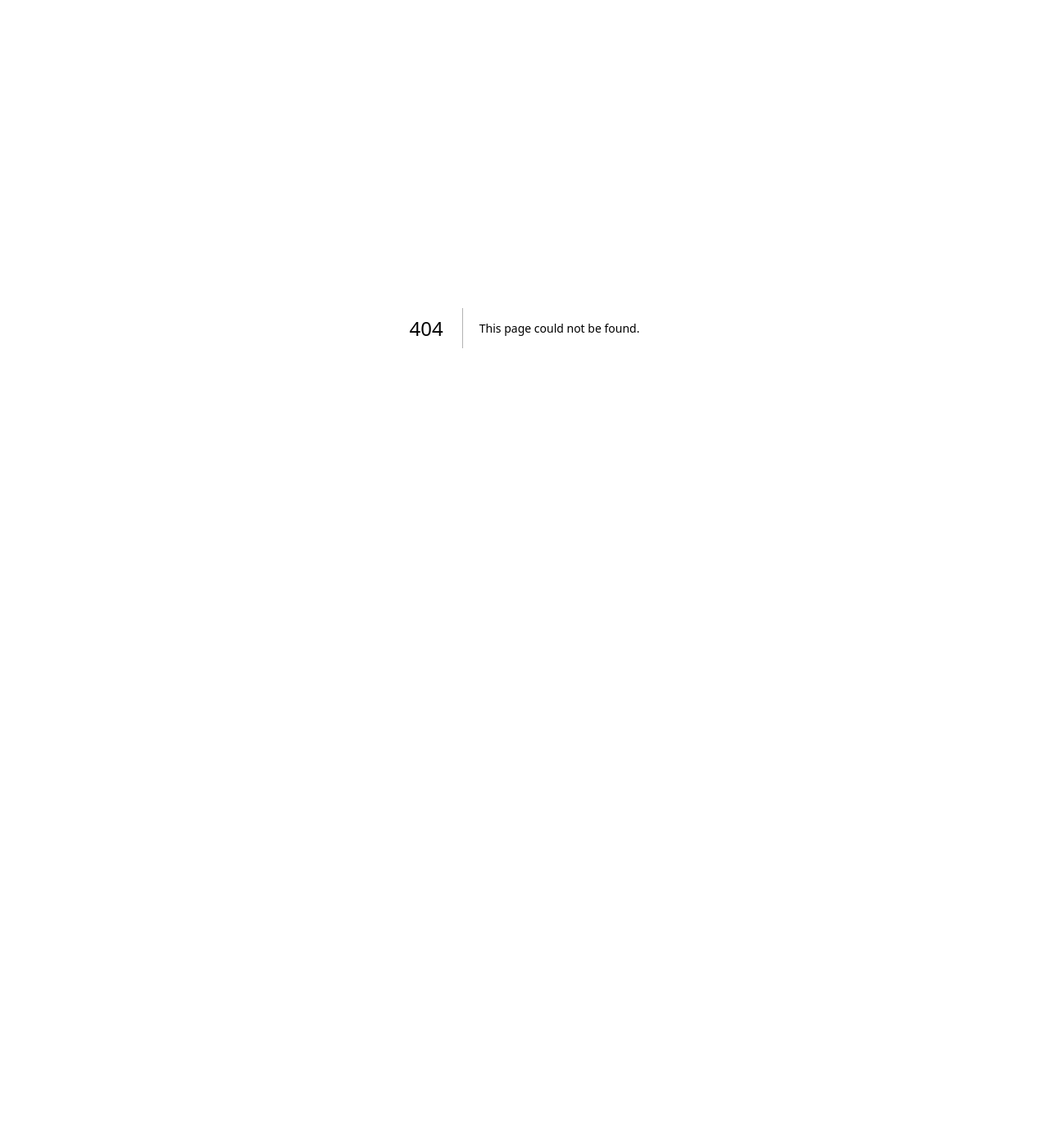
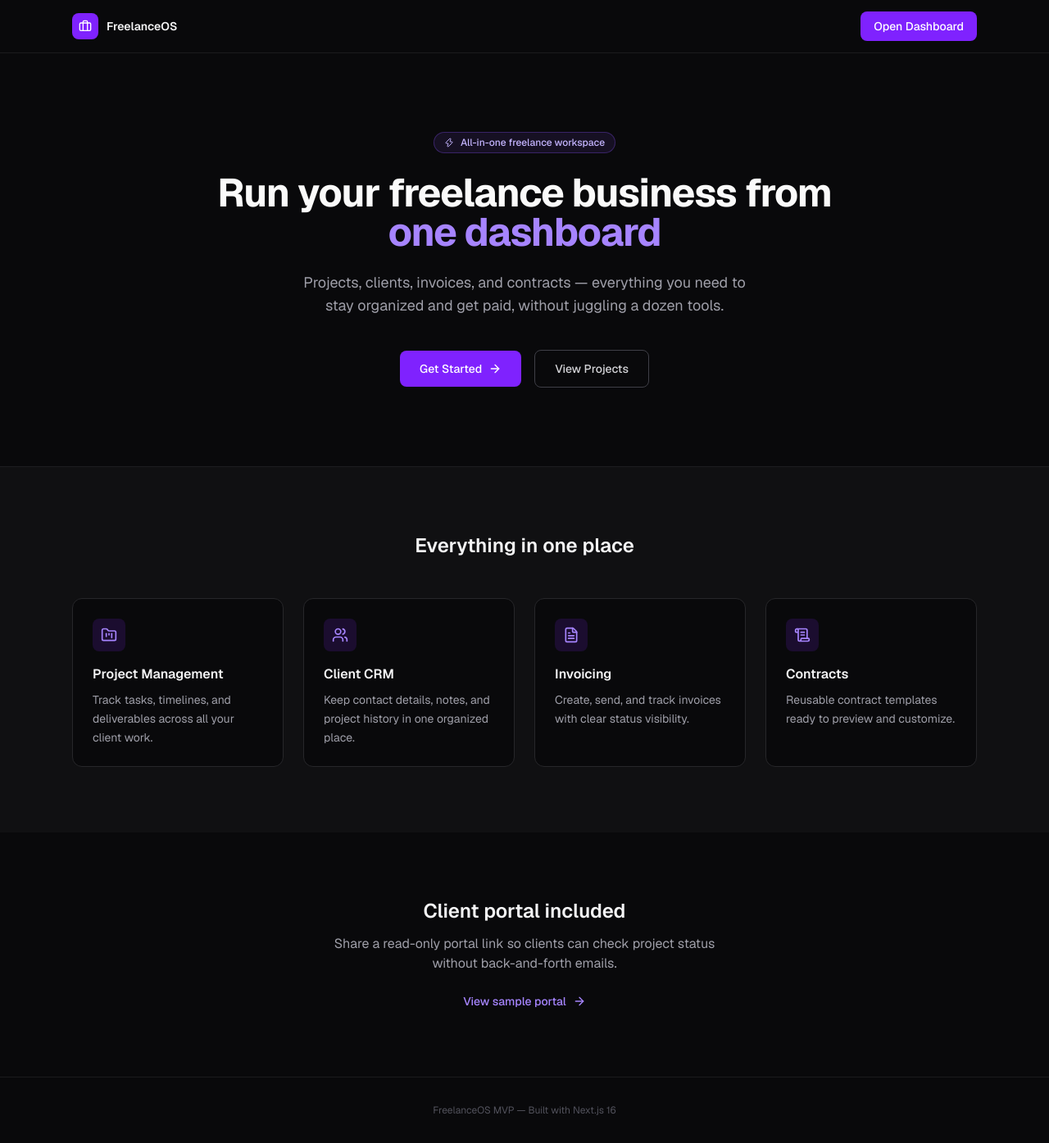
Before and after one commit to aryan-nirmal/23-for-23, a Next.js app in the folder freelanceos-14/: page / in a window 1280 px wide. Before the commit this address had no page. Shown: the whole page at 82% size. Before the commit the page ends 800 px from the top, so only its background shows below. Built offline with nearby package versions, Linux system fonts and the light colour scheme.

Commit message:
feat(proj-14): build landing page marketing hero

```diff
--- /dev/null
+++ b/freelanceos-14/src/app/page.tsx
@@ -0,0 +1,135 @@
+import Link from "next/link";
+import {
+  ArrowRight,
+  Briefcase,
+  FileText,
+  FolderKanban,
+  ScrollText,
+  Users,
+  Zap,
+} from "lucide-react";
+
+const features = [
+  {
+    icon: FolderKanban,
+    title: "Project Management",
+    description: "Track tasks, timelines, and deliverables across all your client work.",
+  },
+  {
+    icon: Users,
+    title: "Client CRM",
+    description: "Keep contact details, notes, and project history in one organized place.",
+  },
+  {
+    icon: FileText,
+    title: "Invoicing",
+    description: "Create, send, and track invoices with clear status visibility.",
+  },
+  {
+    icon: ScrollText,
+    title: "Contracts",
+    description: "Reusable contract templates ready to preview and customize.",
+  },
+];
+
+export default function Home() {
+  return (
+    <div className="min-h-screen bg-zinc-950">
+      <header className="border-b border-zinc-800/60">
+        <div className="mx-auto flex h-16 max-w-6xl items-center justify-between px-6">
+          <div className="flex items-center gap-2.5">
+            <div className="flex h-8 w-8 items-center justify-center rounded-lg bg-violet-600">
+              <Briefcase className="h-4 w-4 text-white" />
+            </div>
+            <span className="text-sm font-semibold text-zinc-100">FreelanceOS</span>
+          </div>
+          <Link
+            href="/dashboard"
+            className="rounded-lg bg-violet-600 px-4 py-2 text-sm font-medium text-white transition-colors hover:bg-violet-500"
+          >
+            Open Dashboard
+          </Link>
+        </div>
+      </header>
+
+      <main>
+        <section className="mx-auto max-w-6xl px-6 py-24 text-center">
+          <div className="mb-6 inline-flex items-center gap-2 rounded-full border border-violet-500/30 bg-violet-500/10 px-3 py-1 text-xs font-medium text-violet-300">
+            <Zap className="h-3 w-3" />
+            All-in-one freelance workspace
+          </div>
+          <h1 className="mx-auto max-w-3xl text-5xl font-bold tracking-tight text-zinc-50">
+            Run your freelance business from{" "}
+            <span className="text-violet-400">one dashboard</span>
+          </h1>
+          <p className="mx-auto mt-6 max-w-xl text-lg text-zinc-400">
+            Projects, clients, invoices, and contracts — everything you need to
+            stay organized and get paid, without juggling a dozen tools.
+          </p>
+          <div className="mt-10 flex items-center justify-center gap-4">
+            <Link
+              href="/dashboard"
+              className="inline-flex items-center gap-2 rounded-lg bg-violet-600 px-6 py-3 text-sm font-medium text-white transition-colors hover:bg-violet-500"
+            >
+              Get Started
+              <ArrowRight className="h-4 w-4" />
+            </Link>
+            <Link
+              href="/projects"
+              className="rounded-lg border border-zinc-700 px-6 py-3 text-sm font-medium text-zinc-300 transition-colors hover:bg-zinc-900"
+            >
+              View Projects
+            </Link>
+          </div>
+        </section>
+
+        <section className="border-t border-zinc-800/60 bg-zinc-900/50 py-20">
+          <div className="mx-auto max-w-6xl px-6">
+            <h2 className="mb-12 text-center text-2xl font-semibold text-zinc-100">
+              Everything in one place
+            </h2>
+            <div className="grid gap-6 sm:grid-cols-2 lg:grid-cols-4">
+              {features.map(({ icon: Icon, title, description }) => (
+                <div
+                  key={title}
+                  className="rounded-xl border border-zinc-800 bg-zinc-950 p-6"
+                >
+                  <div className="mb-4 flex h-10 w-10 items-center justify-center rounded-lg bg-violet-600/15">
+                    <Icon className="h-5 w-5 text-violet-400" />
+                  </div>
+                  <h3 className="font-semibold text-zinc-100">{title}</h3>
+                  <p className="mt-2 text-sm leading-relaxed text-zinc-400">
+                    {description}
+                  </p>
+                </div>
+              ))}
+            </div>
+          </div>
+        </section>
+
+        <section className="py-20">
+          <div className="mx-auto max-w-6xl px-6 text-center">
+            <h2 className="text-2xl font-semibold text-zinc-100">
+              Client portal included
+            </h2>
+            <p className="mx-auto mt-3 max-w-lg text-zinc-400">
+              Share a read-only portal link so clients can check project status
+              without back-and-forth emails.
+            </p>
+            <Link
+              href="/portal/client-1"
+              className="mt-6 inline-flex items-center gap-2 text-sm font-medium text-violet-400 hover:text-violet-300"
+            >
+              View sample portal
+              <ArrowRight className="h-4 w-4" />
+            </Link>
+          </div>
+        </section>
+      </main>
+
+      <footer className="border-t border-zinc-800/60 py-8 text-center text-xs text-zinc-600">
+        FreelanceOS MVP — Built with Next.js 16
+      </footer>
+    </div>
+  );
+}
```
